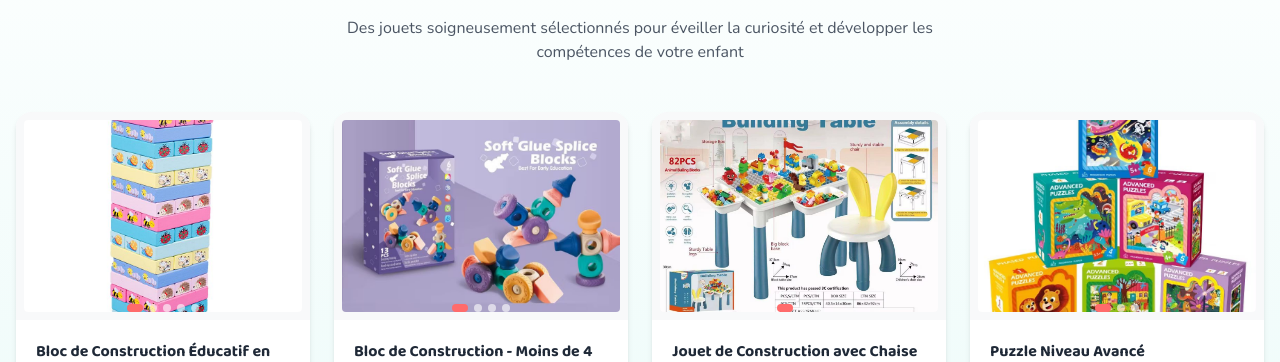
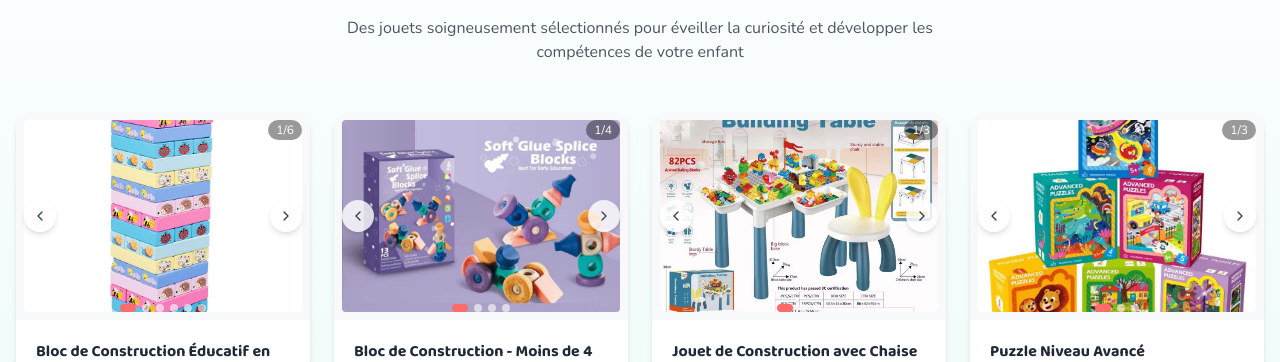
Before and after one commit to nursiepotter-hub/e-kids-store, a React (Vite) app: page / in a window 1280 px wide. Shown: the part 4651-5013 px from the top of the page. Built offline with nearby package versions, Linux system fonts and the light colour scheme.

Commit message:
carousel : fleches toujours visibles + compteur 1/3

```diff
--- a/src/components/ProductCarousel.tsx
+++ b/src/components/ProductCarousel.tsx
@@ -28,7 +28,7 @@ export default function ProductCarousel({ images, alt, className = '' }: Props)
               e.preventDefault()
               setCurrent(prev => (prev === 0 ? images.length - 1 : prev - 1))
             }}
-            className="absolute left-2 top-1/2 -translate-y-1/2 w-8 h-8 rounded-full bg-white/80 hover:bg-white flex items-center justify-center shadow-md transition-all opacity-0 group-hover:opacity-100"
+            className="absolute left-2 top-1/2 -translate-y-1/2 w-8 h-8 rounded-full bg-white/80 hover:bg-white flex items-center justify-center shadow-md transition-all"
           >
             <ChevronLeft className="w-4 h-4 text-gray-700" />
           </button>
@@ -38,10 +38,13 @@ export default function ProductCarousel({ images, alt, className = '' }: Props)
               e.preventDefault()
               setCurrent(prev => (prev === images.length - 1 ? 0 : prev + 1))
             }}
-            className="absolute right-2 top-1/2 -translate-y-1/2 w-8 h-8 rounded-full bg-white/80 hover:bg-white flex items-center justify-center shadow-md transition-all opacity-0 group-hover:opacity-100"
+            className="absolute right-2 top-1/2 -translate-y-1/2 w-8 h-8 rounded-full bg-white/80 hover:bg-white flex items-center justify-center shadow-md transition-all"
           >
             <ChevronRight className="w-4 h-4 text-gray-700" />
           </button>
+          <span className="absolute top-2 right-2 bg-black/40 text-white text-xs px-2 py-0.5 rounded-full">
+            {current + 1}/{images.length}
+          </span>
           <div className="absolute bottom-2 left-1/2 -translate-x-1/2 flex gap-1.5">
             {images.map((_, i) => (
               <button
--- a/src/data/products.ts
+++ b/src/data/products.ts
@@ -30,7 +30,7 @@ export const products: Product[] = [
     id: 'bloc-bois-edu',
     name: 'Bloc de Construction Éducatif en Bois',
     price: 10000,
-    images: ['/images/new-7.jpeg', '/images/new-8.jpeg', '/images/new-9.jpeg', '/images/new-10.jpeg', '/images/new-11.jpeg'],
+    images: ['/images/new-7.jpeg', '/images/toy5.jpeg', '/images/new-8.jpeg', '/images/new-9.jpeg', '/images/new-10.jpeg', '/images/new-11.jpeg'],
     category: 'educatifs',
     description: 'Bloc de construction en bois.',
   },
@@ -150,7 +150,7 @@ export const products: Product[] = [
     id: 'rangement-pratique',
     name: 'Box de Rangement Pratique',
     price: 6500,
-    images: ['/images/toy3.jpeg', '/images/toy4.jpeg', '/images/toy5.jpeg', '/images/toy9.jpeg'],
+    images: ['/images/toy3.jpeg', '/images/toy4.jpeg', '/images/toy9.jpeg'],
     category: 'rangements',
     description: 'Box de rangement pratique.',
   },
```
